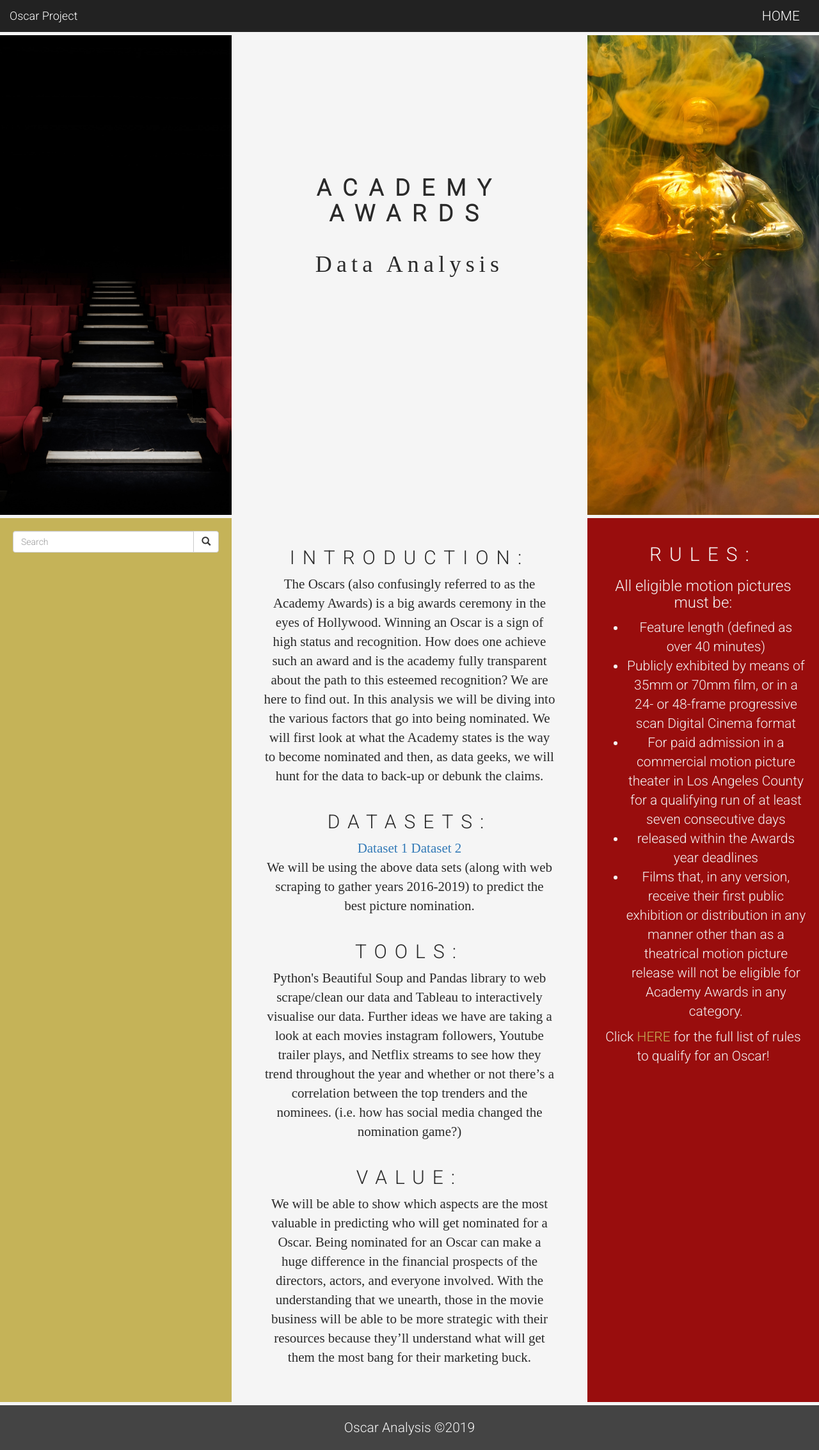
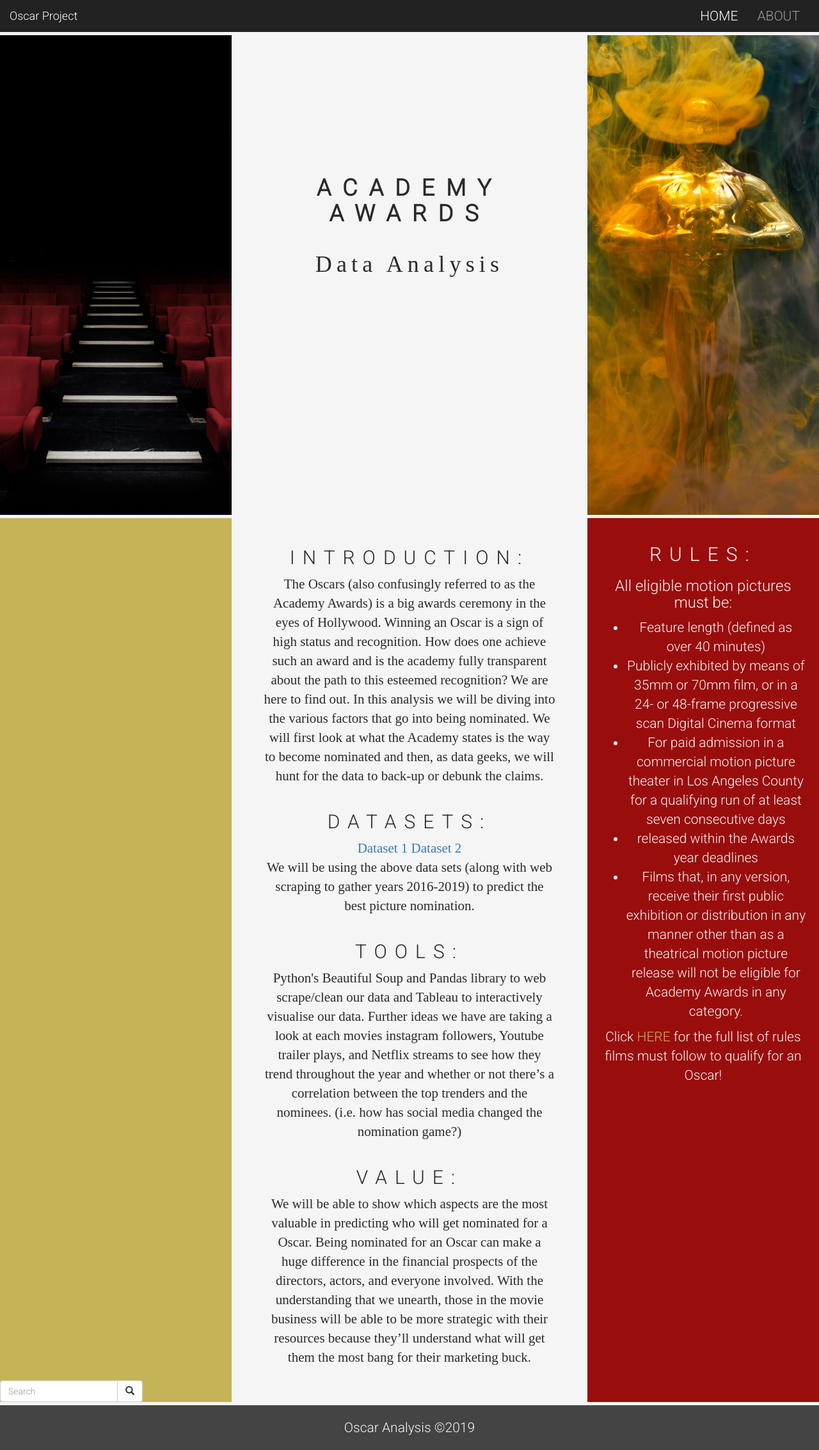
Before and after one commit to hone1er/oscarDataAnalysis, a Flask app: page / in a window 1280 px wide. Shown: the whole page at 64% size. Run offline with Flask 2, Linux system fonts and the light colour scheme; some libraries are stand-ins or nearby versions.

Commit message:
more styling, added about page

```diff
--- a/app.py
+++ b/app.py
@@ -7,6 +7,10 @@ app = Flask(__name__)
 def index():
     return render_template ('index.html')
 
+@app.route('/about')
+def about():
+    return render_template ('about.html')
+
 
 if __name__ == "__main__":
     app.run(port=5000)
--- a/static/styles/style.css
+++ b/static/styles/style.css
@@ -11,6 +11,7 @@
 .data{
       grid-area: data;
       background-color: #c5b358;
+      position: relative;
 }
 
 .header {
@@ -52,7 +53,7 @@
     color: #c5b358;
 }
 
-.blank1{
+.content2{
     grid-area: b1;
     background-image: url(../img/unsplashTheater.jpg);
     background-position: center; /* Center the image */
@@ -61,7 +62,7 @@
 
 }
 
-.blank2 {
+.content3 {
     grid-area: b2;
     background-image: url(../img/oscarSmoke.jpg);
     background-position: center; /* Center the image */
@@ -106,15 +107,16 @@
 }
 /* End of NAVBAR STYLING */
 
+/* Headers  for paragraphs and rules */
 .titles {
     letter-spacing: .4em;
 }
+
 /* "Academy Awards Data Analysis" */
 #mainTitle {
     margin-top: 200px;
     color: #2a2a2a;
 }
-
 #analysis {
     font-family: 'Times New Roman', Times, serif;
     letter-spacing: .2em;
@@ -124,10 +126,14 @@
     font-family: 'Roboto', sans-serif;
     font-weight: bold;
 }
-
-
 /**/
 /**/
+/**/
+.input-group {
+    position: absolute;
+    bottom: 0;
+    left: 0;
+}
 /* Start of media queries */
 @media (max-width: 1024px) {
 
--- a/templates/index.html
+++ b/templates/index.html
@@ -1,7 +1,23 @@
-{% extends "layout.html" %} {% block header %}<div data-aos="fade-up"><h1 id="mainTitle"><span id="academy">ACADEMY AWARDS</span>
+{% extends "layout.html" %}
+
+{% block navblock %}
+<li class="nav-item active">
+  <a class="nav-link current" href="{{ url_for('index') }}">
+      HOME
+  </a>
+</li>
+<li class="nav-item">
+    <a class="nav-link current" href="{{ url_for('about') }}">
+        ABOUT
+    </a>
+  </li>
+{% endblock %}
+
+{% block header %}<div data-aos="fade-up"><h1 id="mainTitle"><span id="academy">ACADEMY AWARDS</span>
   <br><br>
   <span id="analysis">Data Analysis</span></h1></div>
 {% endblock %}
+
 {% block content %}
 <div data-aos="fade-down">
 <h2 class="titles">INTRODUCTION:</h2>
@@ -16,7 +32,7 @@
   back-up or debunk the claims.
 </p>
 </div>
-<div data-aos="fade-up">
+<div data-aos="fade-up" data-aos-offset="200">
 <h2 class="titles">DATASETS:</h2>
 <p>
   <a href="https://www.kaggle.com/sebask/the-oscars-dataset-preparing-for-2017/data">Dataset 1</a>
@@ -49,24 +65,24 @@
   understand what will get them the most bang for their marketing buck.
 </p>
 </div>
-{% endblock %} {% block sidebar %}<div id="sidebar" data-aos="fade-up">
+{% endblock %}
+
+{% block sidebar %}<div id="sidebar" data-aos="fade-up" data-aos-offset="500">
   <h2 class="titles">RULES:</h2>
   <h3>All eligible motion pictures must be:</h3>
-  <ul data-aos="fade-up">
+  <ul>
     <li data-aos="fade-up" class="rules">Feature length (defined as over 40 minutes)</li>
     <li data-aos="fade-up" class="rules">Publicly exhibited by means of 35mm or 70mm film, or in a 24- or 48-frame progressive scan
         Digital Cinema format </li>
-    <li data-aos="fade-up" class="rules">For paid admission in a commercial motion picture theater in Los Angeles County for a qualifying run of at least seven consecutive days</li>
+    <li data-aos="fade-up class="rules">For paid admission in a commercial motion picture theater in Los Angeles County for a qualifying run of at least seven consecutive days</li>
     <li data-aos="fade-up" class="rules">released within the Awards year deadlines</li>
     <li data-aos="fade-up" class="rules">Films that, in any version, receive their first public exhibition or distribution in any manner other than
       as a theatrical motion picture release will not be eligible for Academy Awards in any category.</li>
   </ul>
-  <p data-aos="fade-up">Click <a href="https://www.oscars.org/oscars/rules-eligibility">HERE</a> for the full list of rules to qualify for an Oscar!</p>
+  <p data-aos="fade-up">Click <a href="https://www.oscars.org/oscars/rules-eligibility">HERE</a> for the full list of rules films must follow to qualify for an Oscar!</p>
   </div>
   {% endblock %}
-  {% block footer %}
-  Oscar Analysis &copy;2019
-  {% endblock %}
+
   {% block data %}
   <form action="/">
     <div class="input-group">
@@ -77,3 +93,7 @@
     </div>
   </form>
   {% endblock %}
+
+  {% block footer %}
+  Oscar Analysis &copy;2019
+  {% endblock %}
--- a/templates/layout.html
+++ b/templates/layout.html
@@ -31,32 +31,32 @@
                                     </div>
                                     <div class="collapse navbar-collapse" id="myNavbar">
                                         <ul class="nav navbar-nav" style="float: right;">
-                                                <li class="nav-item active">
-                                                        <a class="nav-link current" href="{{ url_for('index') }}">
-                                                            HOME
-                                                        </a>
-                                                      </li>
-
+                                            {% block navblock %}
+                                            {% endblock %}
                                         </ul>
                                     </div>
                             </nav>
                 </div>
+
             <div class="box header">
                 {% block header %}{% endblock %}
             </div>
-            <div class="blanks blank1"></div>
-            <div class="blanks blank2"></div>
             <div class="box content">
                 {% block content %}{% endblock %}
+            </div>
+                    <!--BLANKS is the locations with background images-->
+             <div class="blanks content2">
+            </div>
+            <div class="blanks content3">
             </div>
             <div class="box sidebar">
                 {% block sidebar %}{% endblock %}
             </div>
+            <div class="box data">
+                {% block data %}{% endblock %}
+            </div>
             <div class="box footer">
                 {% block footer %}{% endblock %}
-            </div>
-            <div class="box data">
-                {% block data %}{% endblock %}
             </div>
         </div>
         <script src="https://code.jquery.com/jquery-3.3.1.slim.min.js" integrity="sha384-q8i/X+965DzO0rT7abK41JStQIAqVgRVzpbzo5smXKp4YfRvH+8abtTE1Pi6jizo" crossorigin="anonymous"></script>
```
Also changed, not shown: templates/about.html (added, +18 -0 lines).
